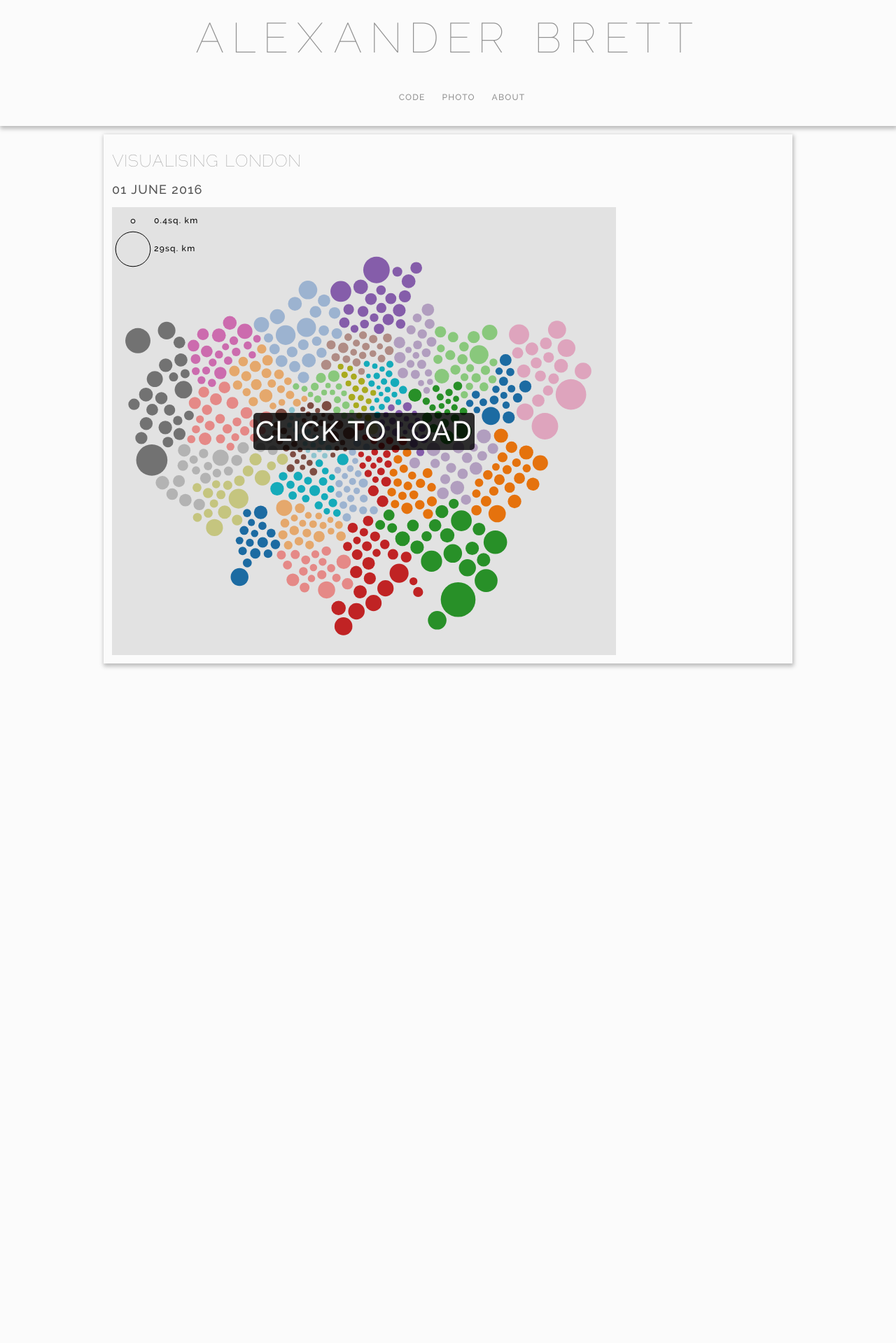
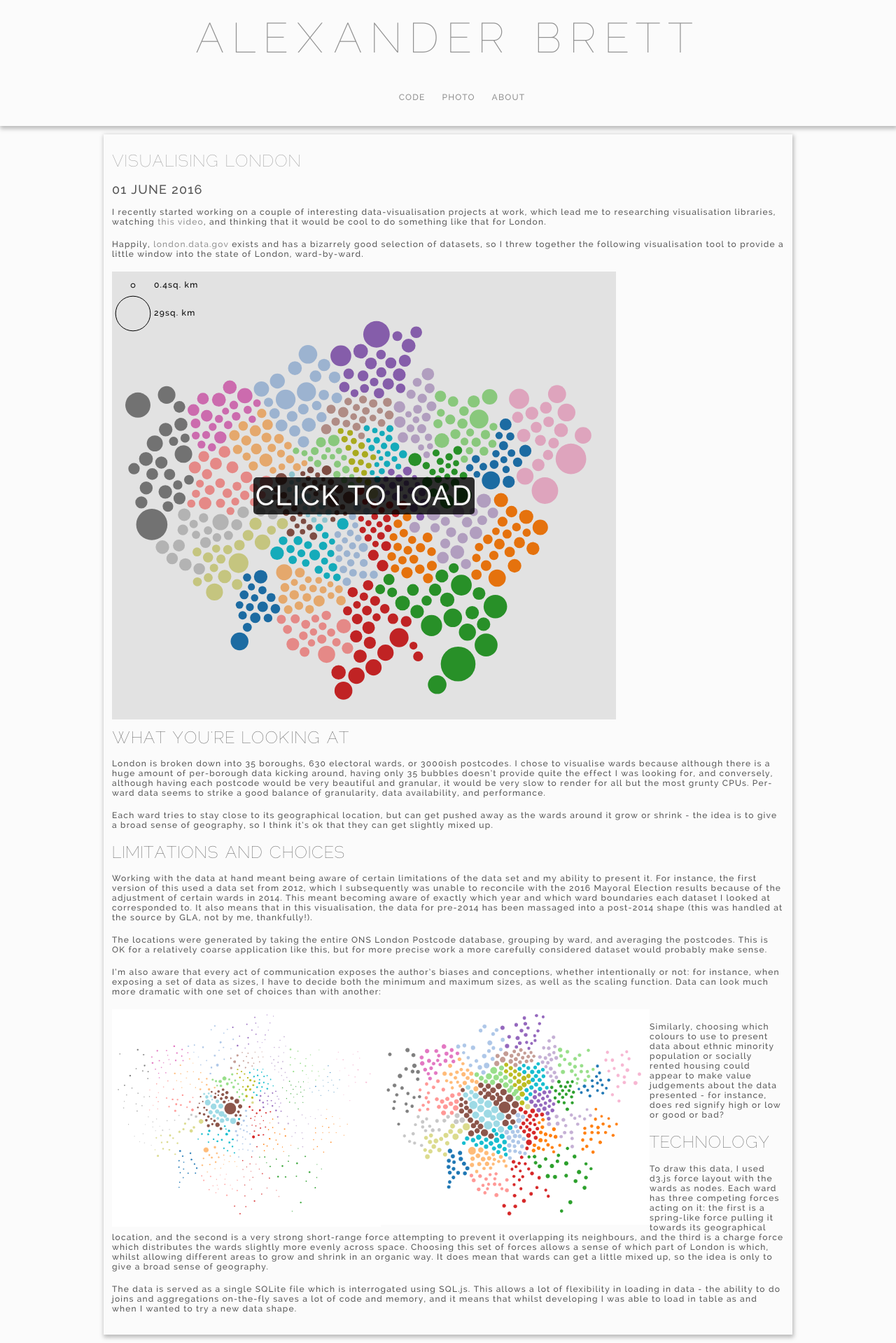
Before and after one commit to alexander-brett/alexander-brett.github.io, a Jekyll site: the page built from _posts/2016-06-01-Visualising-London.md, in a window 1280 px wide. Shown: the whole page at 70% size. Built offline with Jekyll 4.4.1, drawn with Linux system fonts in a browser that asks for light colours; nearby versions of some CDN libraries; a script that is not in the unit is left out.

Commit message:
more blog post

```diff
--- a/_posts/2016-06-01-Visualising-London.md
+++ b/_posts/2016-06-01-Visualising-London.md
@@ -2,6 +2,11 @@
 title: Visualising London
 tags: []
 ---
+
+I recently started working on a couple of interesting data-visualisation projects at work, which lead me to researching visualisation libraries, watching [this video](https://www.youtube.com/watch?v=Mucmb33711A), and thinking that it would be cool to do something like that for London.
+
+Happily, [london.data.gov](https://london.data.gov) exists and has a bizarrely good selection of datasets, so I threw together the following visualisation tool to provide a little window into the state of London, ward-by-ward.
+
 <div id="london-vis">
   <link rel="stylesheet" href="/res/london-vis/london-vis.css" />
   <script src="/res/js/d3/d3.min.js"></script>
@@ -1276,3 +1281,29 @@ tags: []
       <text alignment-baseline="middle" class="radius key" x="60" y="60">29sq. km</text>
   </svg>
 </div>
+
+# What you're looking at
+
+London is broken down into 35 boroughs, 630 electoral wards, or 3000ish postcodes. I chose to visualise wards because although there is a huge amount of per-borough data kicking around, having only 35 bubbles doesn't provide quite the effect I was looking for, and conversely, although having each postcode would be very beautiful and granular, it would be very slow to render for all but the most grunty CPUs. Per-ward data seems to strike a good balance of granularity, data availability, and performance.
+
+Each ward tries to stay close to its geographical location, but can get pushed away as the wards around it grow or shrink - the idea is to give a broad sense of geography, so I think it's ok that they can get slightly mixed up.
+
+# Limitations and choices
+
+Working with the data at hand meant being aware of certain limitations of the data set and my ability to present it. For instance, the first version of this used a data set from 2012, which I subsequently was unable to reconcile with the 2016 Mayoral Election results because of the adjustment of certain wards in 2014. This meant becoming aware of exactly which year and which ward boundaries each dataset I looked at corresponded to. It also means that in this visualisation, the data for pre-2014 has been massaged into a post-2014 shape (this was handled at the source by GLA, not by me, thankfully!).
+
+The locations were generated by taking the entire ONS London Postcode database, grouping by ward, and averaging the postcodes. This is OK for a relatively coarse application like this, but for more precise work a more carefully considered dataset would probably make sense.
+
+I'm also aware that every act of communication exposes the author's biases and conceptions, whether intentionally or not: for instance, when exposing a set of data as sizes, I have to decide both the minimum and maximum sizes, as well as the scaling function. Data can look much more dramatic with one set of choices than with another:
+
+<img src="/res/london-vis/prices_linear_scale.PNG" title="Prices, scaled linearly" style="width:40%;float:left"/>
+<img src="/res/london-vis/prices_sqrt_scale.PNG" title="Prices, scaled by square root" style="width:40%;float:left"/>
+<div style="clear:bqth"/>
+
+Similarly, choosing which colours to use to present data about ethnic minority population or socially rented housing could appear to make value judgements about the data presented - for instance, does red signify high or low or good or bad?
+
+# Technology
+
+To draw this data, I used d3.js force layout with the wards as nodes. Each ward has three competing forces acting on it: the first is a spring-like force pulling it towards its geographical location, and the second is a very strong short-range force attempting to prevent it overlapping its neighbours, and the third is a charge force which distributes the wards slightly more evenly across space. Choosing this set of forces allows a sense of which part of London is which, whilst allowing different areas to grow and shrink in an organic way. It does mean that wards can get a little mixed up, so the idea is only to give a broad sense of geography.
+
+The data is served as a single SQLite file which is interrogated using SQL.js. This allows a lot of flexibility in loading in data - the ability to do joins and aggregations on-the-fly saves a lot of code and memory, and it means that whilst developing I was able to load in table as and when I wanted to try a new data shape.
```
Also changed, not shown: res/london-vis/prices_linear_scale.PNG (added), res/london-vis/prices_sqrt_scale.PNG (added).
